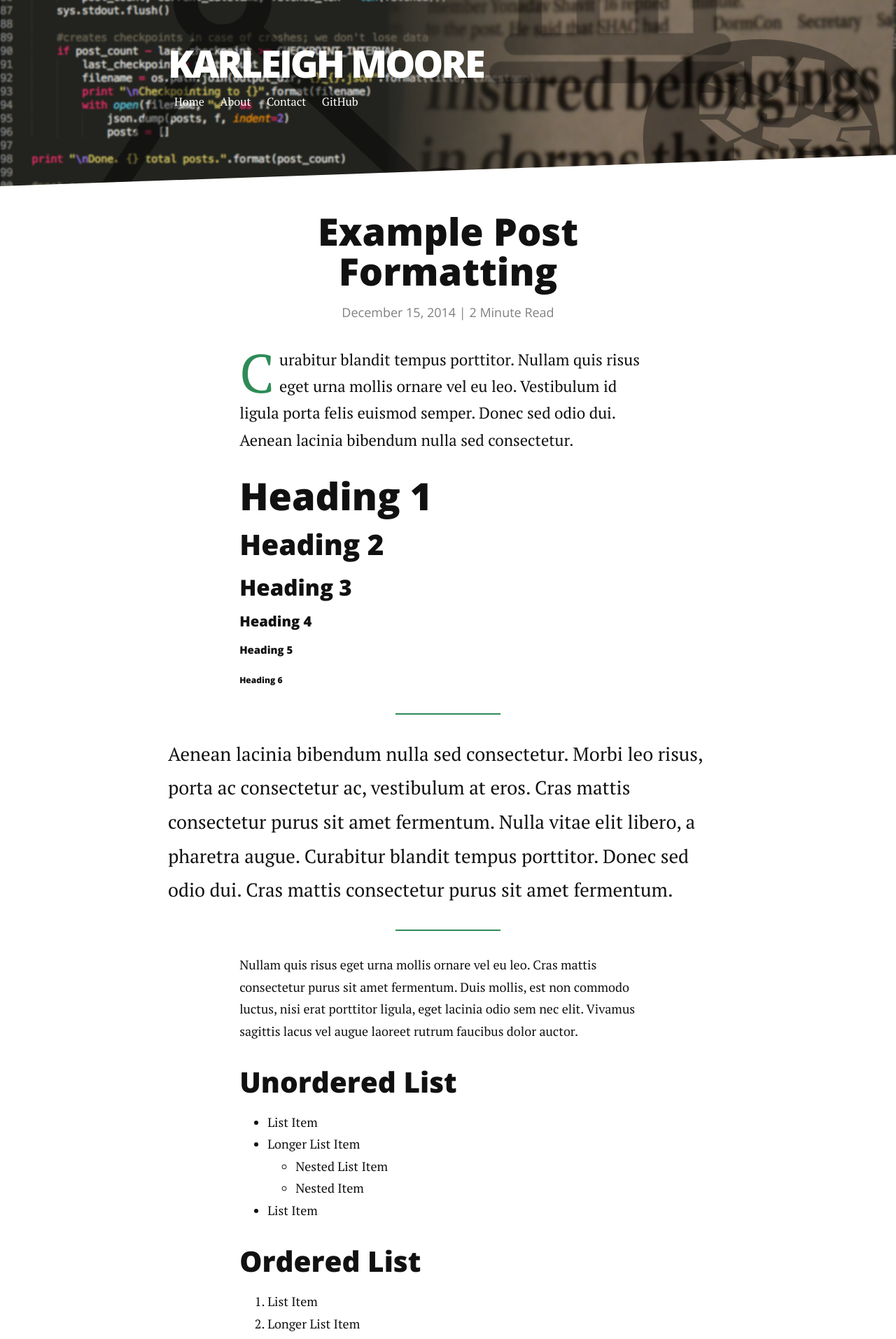
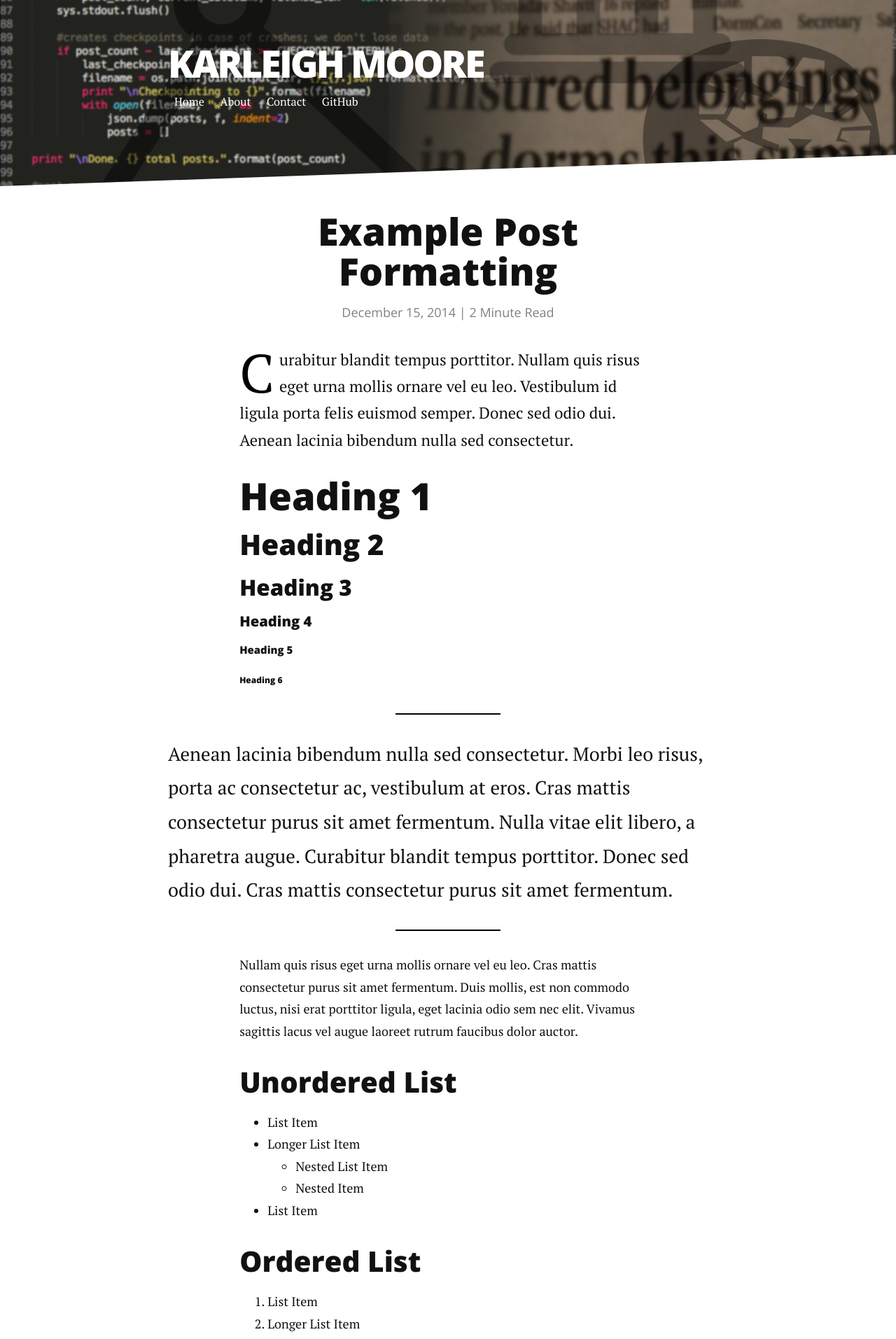
Before and after one commit to charliemj/charliemj.github.io, a Jekyll site: the page built from _posts/2014-12-15-example-post-formatting.markdown, in a window 1280 px wide. Shown: the top 1913 px of the page at 70% size. Built offline with Jekyll 4.4.1, drawn with Linux system fonts in a browser that asks for light colours; nearby versions of some CDN libraries.

Commit message:
green -> black

```diff
--- a/assets/css/style.css
+++ b/assets/css/style.css
@@ -274,7 +274,7 @@
 .button-secondary,
 .button-tertiary,
 .button__outline {
-    background-color: #2e8b57;
+    background-color: #000;
     display: inline-block;
     position: relative;
     font-family: "Open Sans", Helvetica, Arial, sans-serif;
@@ -325,11 +325,11 @@
 }
 .button__outline {
     background-color: transparent;
-    border: 3px solid #2e8b57;
-    color: #2e8b57
+    border: 3px solid #000;
+    color: #000
 }
 .button__outline:hover {
-    background-color: #2e8b57;
+    background-color: #000;
     color: #fff
 }
 label {
@@ -358,7 +358,7 @@
 input[type=number]:focus,
 input[type=search]:focus,
 textarea:focus {
-    border: 1px solid #2e8b57
+    border: 1px solid #000
 }
 input[type=text].full-width,
 input[type=email].full-width,
@@ -684,11 +684,11 @@
     margin: 0 0 2rem
 }
 ::-moz-selection {
-    background: #2e8b57;
+    background: #000;
     color: white
 }
 ::selection {
-    background: #2e8b57;
+    background: #000;
     color: white
 }
 img,
@@ -710,7 +710,7 @@
     clear: both
 }
 a {
-    color: #2e8b57
+    color: #000
 }
 a:hover {
     color: #1b5233
@@ -728,7 +728,7 @@
 .nav-collapse ul li {
     width: 100%;
     display: block;
-    background: #2e8b57;
+    background: #000;
     border-bottom: 2px solid #349e63
 }
 .nav-collapse ul li a {
@@ -761,7 +761,7 @@
     float: right;
     line-height: 2em;
     margin-top: .5em;
-    background-color: #2e8b57;
+    background-color: #000;
     border-radius: 4px;
     padding: 0 .5em;
     color: white;
@@ -849,7 +849,7 @@
     content: "";
     position: absolute;
     top: -1.25em;
-    background: #2e8b57;
+    background: #000;
     display: block;
     height: 2px;
     width: 150px;
@@ -859,7 +859,7 @@
     content: "";
     position: absolute;
     bottom: -1.25em;
-    background: #2e8b57;
+    background: #000;
     display: block;
     height: 2px;
     width: 150px;
@@ -892,7 +892,7 @@
     margin-bottom: 2rem
 }
 .post .dropcap {
-    color: #2e8b57;
+    color: #000;
     margin-right: .45rem
 }
 .post .featuredImage {
@@ -1008,7 +1008,7 @@
     height: 100%
 }
 .footer-links ul li a svg .outer-shape {
-    fill: #2e8b57
+    fill: #000
 }
 .footer-links ul li a svg .inner-shape {
     fill: white
```
